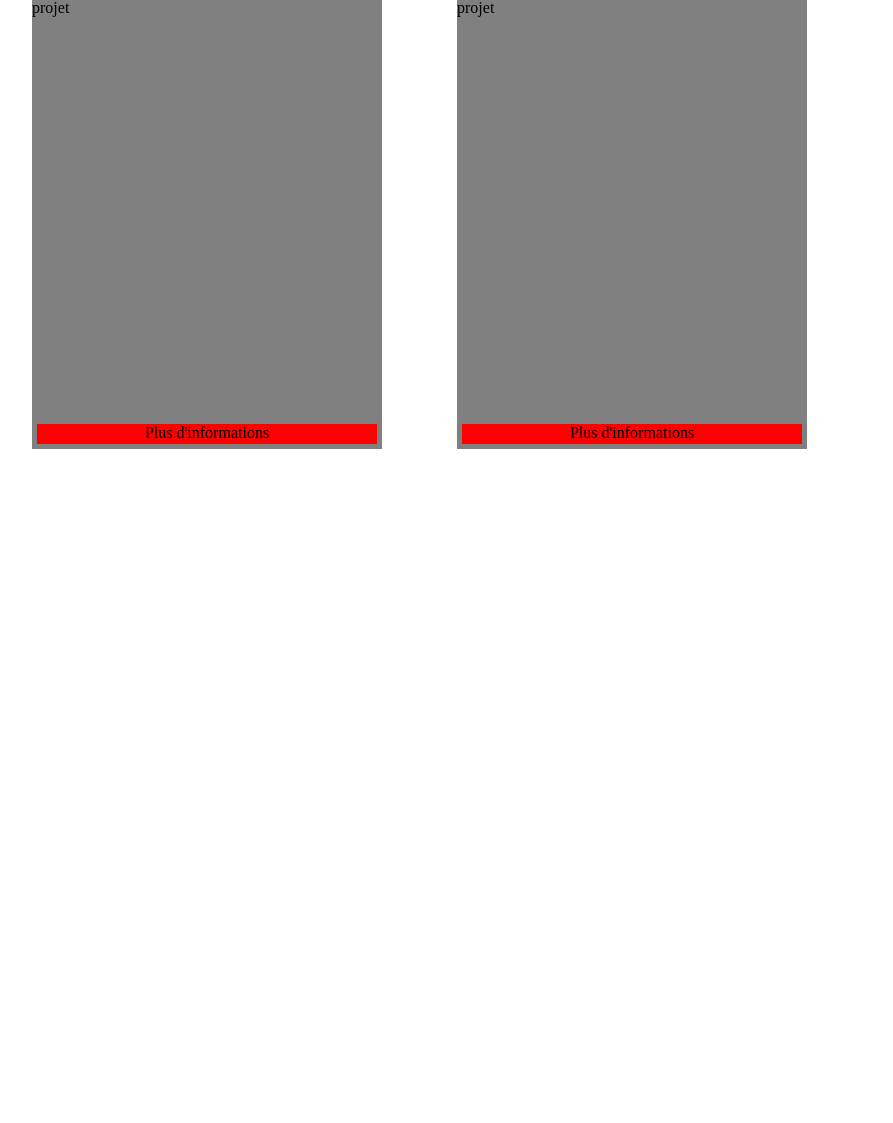
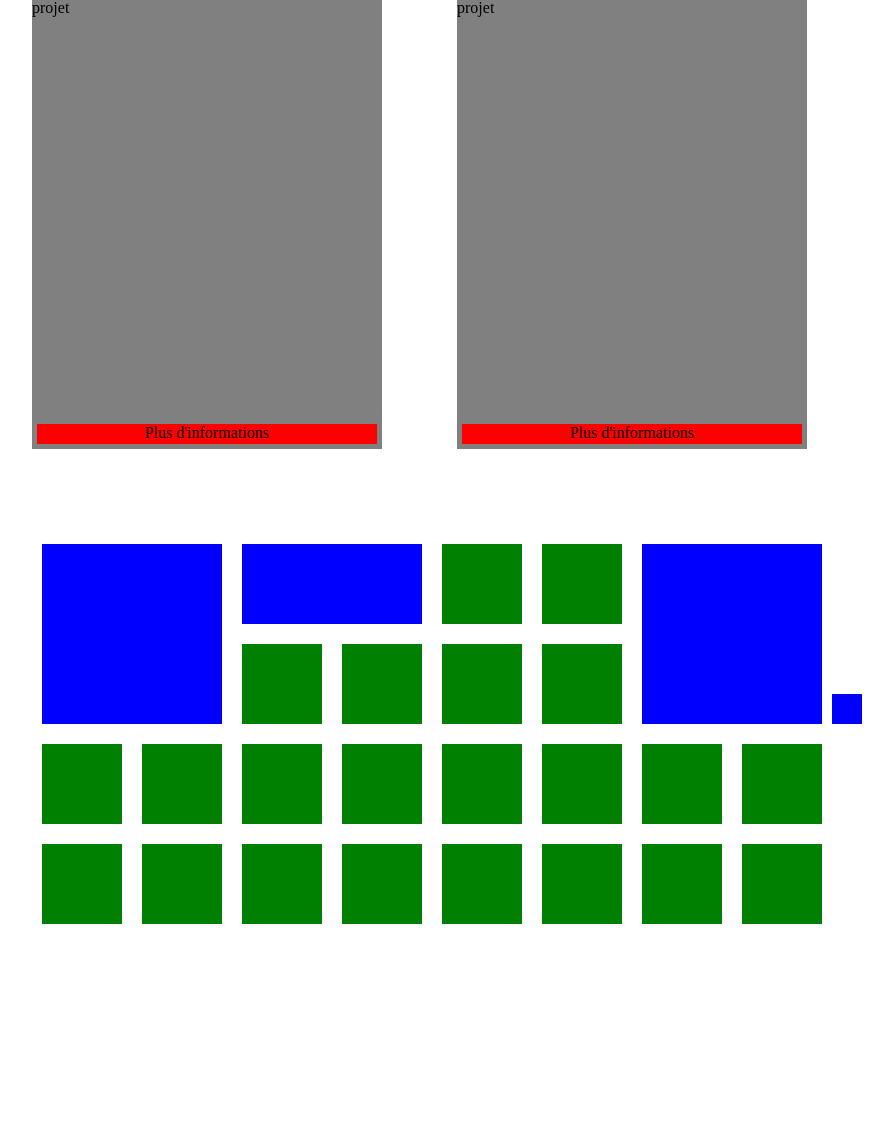
Before and after one commit to kataris/first_project, a PHP site: page / in a window 1280 px wide. Shown: the part 224-1347 px from the top of the page, without its empty margins (208-1101 px from the left). Run offline with PHP 8.4, Linux system fonts and the light colour scheme; some libraries are stand-ins or nearby versions.

Commit message:
ajout du bloc 2

```diff
--- a/fichierjs.js
+++ b/fichierjs.js
@@ -340,6 +340,7 @@ function boutonplusun(choix)
 		}
 	}
 }
+
 /* Espace detente */
 
 function chargerED()
@@ -370,9 +371,10 @@ $(function(){
     $(document.createElement("link")).attr({rel:"stylesheet", type:"text/css", href:"vue/bloc1/bloc1.css"})
   );
 });
+ $(document.createElement("link")).attr({rel:"stylesheet", type:"text/css", href:"vue/espace_detente/espace_detente.css"})
 $(function(){
   $("head").append(
-    $(document.createElement("link")).attr({rel:"stylesheet", type:"text/css", href:"vue/espace_detente/espace_detente.css"})
+    $(document.createElement("link")).attr({rel:"stylesheet", type:"text/css", href:"vue/bloc2/bloc2.css"})
   );
 });
 if(document.cookie.indexOf('utilisateur'+'=')!=-1){
@@ -380,3 +382,18 @@ if(document.cookie.indexOf('utilisateur'+'=')!=-1){
 	changer_contenu('connection','connection',0);
 	remplir_espace_perso();
 }
+
+
+/*bloc2*/
+
+function affiche_bloc2_choix_bloc() {
+		if(document.getElementById('choix_bloc').style.display == 'none')
+		{
+			document.getElementById('choix_bloc').style.display = 'block';
+			$("#choix_bloc").addClass("ouvert");
+		}else
+		{
+			document.getElementById('choix_bloc').style.display = 'none';
+			$("#choix_bloc").removeClass("ouvert");
+		}
+	}
--- a/nav.php
+++ b/nav.php
@@ -1,5 +1,5 @@
 <h1 id="participer">Participer</h1>
-<h1 id="espace_detente" onclick="chargerED()">Espace Détente</h1>
+<h1 id="espace_detente">Espace Détente</h1>
 <h1 id="aide">Aide</h1>
 <div id="sous_menu_participer">
 	<span id="projet_en_cours">Projet en cours</span>
--- a/vue/bloc1/bloc1.css
+++ b/vue/bloc1/bloc1.css
@@ -12,6 +12,10 @@
 {
 	height : 400px;
 	width : 300px;
+	-webkit-transition: all 400ms cubic-bezier(0.250, 0.250, 0.750, 0.750);
+   -moz-transition: all 400ms cubic-bezier(0.250, 0.250, 0.750, 0.750);
+     -o-transition: all 400ms cubic-bezier(0.250, 0.250, 0.750, 0.750);
+        transition: all 400ms cubic-bezier(0.250, 0.250, 0.750, 0.750);
 }
 
 #projetgauche
@@ -30,7 +34,7 @@
 	height : 600px;
 }
 
-#plusinfogauche, #plusinfodroite
+#plusinfo
 {
 	bottom : 5px;
 	left : 5px;
@@ -39,12 +43,6 @@
 	width : 340px;
 	position : absolute;
 	text-align : center;
-}
-
-#plusinfogauche.petit, #plusinfodroite.petit
-{
-	height : 20px;
-	width : 290px;
 }
 
 #corpsprojetgauche, #corpsprojetdroite
@@ -57,14 +55,6 @@
 	left: 25px;
 }
 
-#corpsprojetgauche.petit, #corpsprojetdroite.petit
-{
-	height : 400px;
-	width : 300px;
-	top: 50px;
-	left: 50px;
-}
-
 #boutonplusungauche, #boutonplusundroite
 {
 	height : 25px;
@@ -74,22 +64,10 @@
 	text-align : center;
 }
 
-#boutonplusundroite.petit, #boutonplusungauche.petit
-{
-	height : 20px;
-	width : 20px;
-}
-
 #boutonplusungauche
 {
 	top : 0px;
 	left : 0px;
-}
-
-#boutonplusungauche.petit
-{
-	top : 30px;
-	left : 30px;
 }
 
 #boutonplusundroite
@@ -97,26 +75,3 @@
 	top : 0px;
 	right : 0px;
 }
-
-#boutonplusundroite.petit
-{
-	top : 30px;
-	right : 30px;
-}
-
-#boutonplusundroite.petit, #boutonplusungauche.petit, #corpsprojetgauche.petit, #corpsprojetdroite.petit, #plusinfogauche.petit, #plusinfodroite.petit
-{
-		-webkit-transition: all 400ms cubic-bezier(0.250, 0.250, 0.750, 0.750);
-   -moz-transition: all 400ms cubic-bezier(0.250, 0.250, 0.750, 0.750);
-     -o-transition: all 400ms cubic-bezier(0.250, 0.250, 0.750, 0.750);
-        transition: all 400ms cubic-bezier(0.250, 0.250, 0.750, 0.750);
-}
-
-#boutonplusundroite.invisible, #boutonplusungauche.invisible, #corpsprojetgauche.invisible, #corpsprojetdroite.invisible, #plusinfogauche.invisible, #plusinfodroite.invisible
-{
-	opacity : 0;
-	-webkit-transition: all 400ms cubic-bezier(0.250, 0.250, 0.750, 0.750);
-   -moz-transition: all 400ms cubic-bezier(0.250, 0.250, 0.750, 0.750);
-     -o-transition: all 400ms cubic-bezier(0.250, 0.250, 0.750, 0.750);
-        transition: all 400ms cubic-bezier(0.250, 0.250, 0.750, 0.750);
-}
--- a/vue/bloc1/bloc1.php
+++ b/vue/bloc1/bloc1.php
@@ -1,16 +1,20 @@
 <div id="bloc1">
 	<div id="projetgauche">
-		<div id="boutonplusungauche" onmouseover="boutonplusun('gauche+')" onmouseout="boutonplusun('gauche-')" onclick="boutonplusun('gauche*')">+1</div>
-		<div id="corpsprojetgauche">
-			<?php include("vue/descriptionprojet/descriptionprojet.php"); ?>
-			<div id="plusinfogauche" onclick="afficherprojetpleinepage('plusinfo')">Plus d'informations</div>
+		<div id="conteneurprojetgauche" >
+			<div id="boutonplusungauche">+1</div>
+			<div id="corpsprojetgauche">
+				<?php include("vue/descriptionprojet/descriptionprojet.php"); ?>
+				<div id="plusinfo" onclick="afficherprojetpleinepage('plusinfo')">Plus d'informations</div>
+			</div>
 		</div>
 	</div>
 	<div id="projetdroite">
-		<div id="boutonplusundroite" onmouseover="boutonplusun('droite+')" onmouseout="boutonplusun('droite-')" onclick="boutonplusun('droite*')">+1</div>
-		<div id="corpsprojetdroite">
-			<?php include("vue/descriptionprojet/descriptionprojet.php"); ?>
-			<div id="plusinfodroite" onclick="afficherprojetpleinepage('plusinfo')">Plus d'informations</div>
+		<div id="conteneurprojetdroite" >
+			<div id="boutonplusundroite">+1</div>
+			<div id="corpsprojetdroite">
+				<?php include("vue/descriptionprojet/descriptionprojet.php"); ?>
+				<div id="plusinfo" onclick="afficherprojetpleinepage('plusinfo')">Plus d'informations</div>
+			</div>
 		</div>
 	</div>
 </div>
--- /dev/null
+++ b/vue/bloc2/bloc2.css
@@ -0,0 +1,126 @@
+#bloc2_conteneur1, #bloc2_conteneur2, #bloc2_conteneur3, #bloc2_conteneur4, #bloc2_conteneur5, #bloc2_conteneur6, #bloc2_conteneur7, #bloc2_conteneur8, #bloc2_conteneur9, #bloc2_conteneur10, #bloc2_conteneur11, #bloc2_conteneur12, #bloc2_conteneur13, #bloc2_conteneur14, #bloc2_conteneur15, #bloc2_conteneur16, #bloc2_conteneur17, #bloc2_conteneur18, #bloc2_conteneur19, #bloc2_conteneur20, #bloc2_conteneur21, #bloc2_conteneur22, #bloc2_conteneur23, #bloc2_conteneur24, #bloc2_conteneur25, #bloc2_conteneur26, #bloc2_conteneur27, #bloc2_conteneur28, #bloc2_conteneur29, #bloc2_conteneur30, #bloc2_conteneur31, #bloc2_conteneur32
+{
+	display: inline-block;
+}
+
+#bloc2_menu
+{
+	display: inline-block;
+	width: 800px;
+	margin-left: 50px;
+	margin-right: 0px;
+}
+
+#bloc_obligatoire1, #bloc_obligatoire2
+{
+	width: 180px;
+	height: 180px;
+	position: relative;
+	background-color: blue;
+}
+
+#bloc2_conteneur1, #bloc2_conteneur2, #bloc2_conteneur3, #bloc2_conteneur4, #bloc2_conteneur5, #bloc2_conteneur6, #bloc2_conteneur7, #bloc2_conteneur8, #bloc2_conteneur9, #bloc2_conteneur10, #bloc2_conteneur11, #bloc2_conteneur12, #bloc2_conteneur13, #bloc2_conteneur14, #bloc2_conteneur15, #bloc2_conteneur16, #bloc2_conteneur17, #bloc2_conteneur18, #bloc2_conteneur19, #bloc2_conteneur20, #bloc2_conteneur21, #bloc2_conteneur22, #bloc2_conteneur23, #bloc2_conteneur24, #bloc2_conteneur25, #bloc2_conteneur26, #bloc2_conteneur27, #bloc2_conteneur28, #bloc2_conteneur29, #bloc2_conteneur30, #bloc2_conteneur31, #bloc2_conteneur32
+{
+	width: 80px;
+	height: 80px;
+	margin: 10px;
+	background-color: green;
+}
+
+.option_cliquable
+{
+	display: inline-block;
+	width: 78px;
+	height: 78px;
+	margin: 10px;
+	vertical-align: center;
+	text-align: center;
+	border: 1px solid black;
+}
+
+.bloc2_contenu
+{
+	position: relative;
+	background-color: blue;
+}
+
+.forme1
+{
+	width: 80px;
+	height: 80px;
+}
+
+.forme2
+{
+	width: 80px;
+	height: 180px;
+}
+
+.forme3
+{
+	width: 180px;
+	height: 80px;
+}
+
+.forme4
+{
+	width: 80px;
+	height: 280px;
+}
+
+.forme5
+{
+	width: 280px;
+	height: 80px;
+}
+
+.forme6
+{
+	width: 180px;
+	height: 280px;
+}
+
+.forme7
+{
+	width: 280px;
+	height: 180px;
+}
+
+.forme8
+{
+	width: 280px;
+	height: 280px;
+}
+
+#bloc2_menu_cote
+{
+	display: inline-block;
+	width: 30px;
+	margin-top: 110px;
+	vertical-align: top;
+}
+
+#bloc2_modifier
+{
+	width: 30px;
+	height: 30px;
+	margin-top: 50px;
+	background-color: blue;
+}
+
+#choix_bloc
+{
+	width: 0px;
+	height: 0px;
+	overflow: hidden;
+}
+
+#choix_bloc.ouvert
+{
+	width: 800px;
+	height: 100px;
+	-webkit-transition: all 500ms cubic-bezier(0.455, 0.030, 0.515, 0.955);
+	-moz-transition: all 500ms cubic-bezier(0.455, 0.030, 0.515, 0.955);
+	-o-transition: all 500ms cubic-bezier(0.455, 0.030, 0.515, 0.955);
+	transition: all 500ms cubic-bezier(0.455, 0.030, 0.515, 0.955);
+}
--- /dev/null
+++ b/vue/bloc2/bloc2.php
@@ -0,0 +1,120 @@
+<div id="bloc2">
+	<div id="bloc2_menu"><!--
+		--><div id="choix_bloc" style="display: none;"><!--
+			--><div class="option_cliquable">
+				<p>
+					1x1
+				</p>
+			</div><!--
+			--><div class="option_cliquable">
+				<p>
+					1x2
+				</p>
+			</div><!--
+			--><div class="option_cliquable">
+				<p>
+					2x1
+				</p>
+			</div><!--
+			--><div class="option_cliquable">
+				<p>
+					1x3
+				</p>
+			</div><!--
+			--><div class="option_cliquable">
+				<p>
+					3x1
+				</p>
+			</div><!--
+			--><div class="option_cliquable">
+				<p>
+					2x3
+				</p>
+			</div><!--
+			--><div class="option_cliquable">
+				<p>
+					3x2
+				</p>
+			</div><!--
+			--><div class="option_cliquable">
+				<p>
+					3x3
+				</p>
+			</div><!--
+		--></div><!--
+		--><div id="bloc2_conteneur1">
+			<div id="bloc_obligatoire1">
+			</div>
+		</div><!--
+		--><div id="bloc2_conteneur2">
+		</div><!--
+		--><div id="bloc2_conteneur3">
+			<div class="forme3 bloc2_contenu">
+			</div>
+		</div><!--
+		--><div id="bloc2_conteneur4">
+		</div><!--
+		--><div id="bloc2_conteneur5">
+		</div><!--
+		--><div id="bloc2_conteneur6">
+		</div><!--
+		--><div id="bloc2_conteneur7">
+			<div id="bloc_obligatoire2">
+			</div>
+		</div><!--
+		--><div id="bloc2_conteneur8">
+		</div><!--
+		--><div id="bloc2_conteneur9">
+		</div><!--
+		--><div id="bloc2_conteneur10">
+		</div><!--
+		--><div id="bloc2_conteneur11">
+		</div><!--
+		--><div id="bloc2_conteneur12">
+		</div><!--
+		--><div id="bloc2_conteneur13">
+		</div><!--
+		--><div id="bloc2_conteneur14">
+		</div><!--
+		--><div id="bloc2_conteneur15">
+		</div><!--
+		--><div id="bloc2_conteneur16">
+		</div><!--
+		--><div id="bloc2_conteneur17">
+		</div><!--
+		--><div id="bloc2_conteneur18">
+		</div><!--
+		--><div id="bloc2_conteneur19">
+		</div><!--
+		--><div id="bloc2_conteneur20">
+		</div><!--
+		--><div id="bloc2_conteneur21">
+		</div><!--
+		--><div id="bloc2_conteneur22">
+		</div><!--
+		--><div id="bloc2_conteneur23">
+		</div><!--
+		--><div id="bloc2_conteneur24">
+		</div><!--
+		--><div id="bloc2_conteneur25">
+		</div><!--
+		--><div id="bloc2_conteneur26">
+		</div><!--
+		--><div id="bloc2_conteneur27">
+		</div><!--
+		--><div id="bloc2_conteneur28">
+		</div><!--
+		--><div id="bloc2_conteneur29">
+		</div><!--
+		--><div id="bloc2_conteneur30">
+		</div><!--
+		--><div id="bloc2_conteneur31">
+		</div><!--
+		--><div id="bloc2_conteneur32">
+		</div><!--
+	--></div><!--
+	--><div id="bloc2_menu_cote">
+		<div id="bloc2_modifier" onclick="affiche_bloc2_choix_bloc();">
+		</div>
+	</div>
+</div>
--- a/vue/index/index.php
+++ b/vue/index/index.php
@@ -1 +1,2 @@
 <?php include('vue/bloc1/bloc1.php'); ?>
+<?php include('vue/bloc2/bloc2.php'); ?>
```
Also changed, not shown: modele/connection/connection.php (+2 -6 lines).
